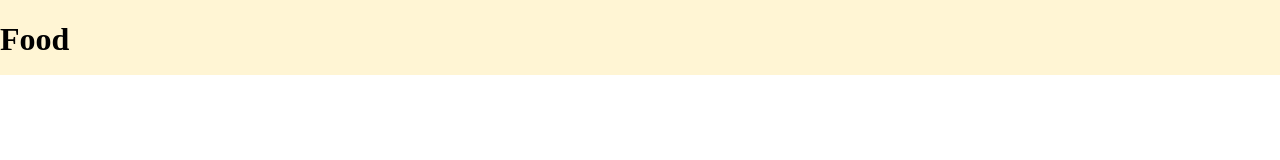
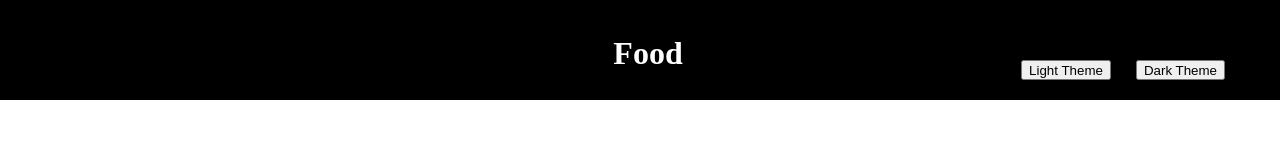
Before and after one commit to staten-island-tech/vite-project-cailynkit, a website: page vitework/index.html in a window 1280 px wide. Drawn offline with Linux system fonts and the light colour scheme.

Commit message:
theme buttons & css

```diff
--- a/vitework/css/style.css
+++ b/vitework/css/style.css
@@ -1,17 +1,33 @@
 :root {
-  --topbar: rgb(255, 245, 212);
+  --topbar: #000;
 }
 
 #topbar {
-  height: 75px;
+  height: 100px;
   width: 100%;
   position: absolute;
+  display: flex;
   top: 0px;
   left: 0px;
   background-color: var(--topbar);
+  justify-content: right;
 }
 
 #food {
+  padding-top: 10px;
+  color: #fff;
+  margin: auto;
+  position: absolute;
+  top: 25px;
+  text-align: center;
+  display: block;
+  width: 100%;
+}
+
+.button {
+  height: 20px;
+  margin-top: 60px;
+  margin-right: 25px;
   position: relative;
-  align-items: center;
+  right: 30px;
 }
--- a/vitework/index.html
+++ b/vitework/index.html
@@ -8,8 +8,10 @@
   </head>
   <body>
     <div id="topbar">
-      <h1>Food</h1>
+      <button class="button">Light Theme</button>
+      <button class="button">Dark Theme</button>
     </div>
+    <h1 id="food">Food</h1>
     <script type="module" src="js/main.js"></script>
   </body>
 </html>
--- a/vitework/js/main.js
+++ b/vitework/js/main.js
@@ -0,0 +1,12 @@
+import t from "./themes.js";
+const DOM = {
+  root: document.documentElement,
+};
+function changeTheme(theme) {
+  let propArray = theme.keys();
+  propArray.forEach(function (item) {
+    root.style.setProperty(item, theme[item]);
+  });
+}
+
+changeTheme(t.light);
--- a/vitework/js/themes.js
+++ b/vitework/js/themes.js
@@ -1,5 +1,7 @@
 const themes = {
   light: {
-    "--topbar": "#CCC",
+    "--topbar": "rgb(255, 245, 212)",
   },
 };
+
+export let t = themes;
```
